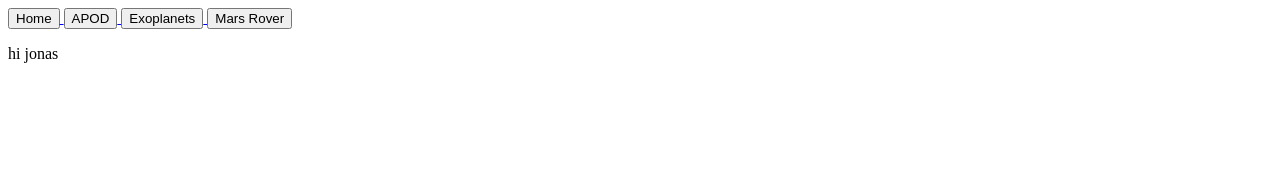
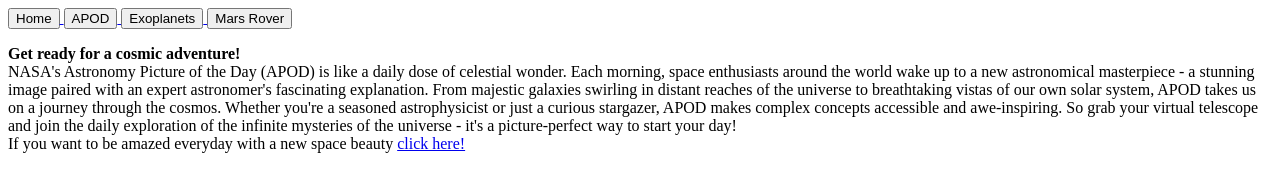
Before and after one commit to wrinkly-brain/T1-Final-Project, a plain HTML site: page index.html in a window 1280 px wide. Drawn offline with Linux system fonts and the light colour scheme.

Commit message:
Adding index.html summary parapgraph for APOD

```diff
--- a/index.html
+++ b/index.html
@@ -1,4 +1,11 @@
-<html>
+<!DOCTYPE html>
+<html lang="en">
+  <head>
+    <meta charset="UTF-8">
+    <meta name="viewport" content="width=device-width, initial-scale=1">
+
+    <title>Home</title>
+  </head>
   <body>
     <div class="navigation">
       <a href="index.html">
@@ -14,6 +21,8 @@
           <button class="nav-button">Mars Rover</button>
       </a>
   </div>
-    <p>hi jonas</p>
+  <div>
+    <p> <strong>Get ready for a cosmic adventure!</strong><br> NASA's Astronomy Picture of the Day (APOD) is like a daily dose of celestial wonder. Each morning, space enthusiasts around the world wake up to a new astronomical masterpiece - a stunning image paired with an expert astronomer's fascinating explanation. From majestic galaxies swirling in distant reaches of the universe to breathtaking vistas of our own solar system, APOD takes us on a journey through the cosmos. Whether you're a seasoned astrophysicist or just a curious stargazer, APOD makes complex concepts accessible and awe-inspiring. So grab your virtual telescope and join the daily exploration of the infinite mysteries of the universe - it's a picture-perfect way to start your day! <br> If you want to be amazed everyday with a new space beauty <a href=nailah.html>click here!</a></p>
+  </div>
   </body>
 </html>
```
